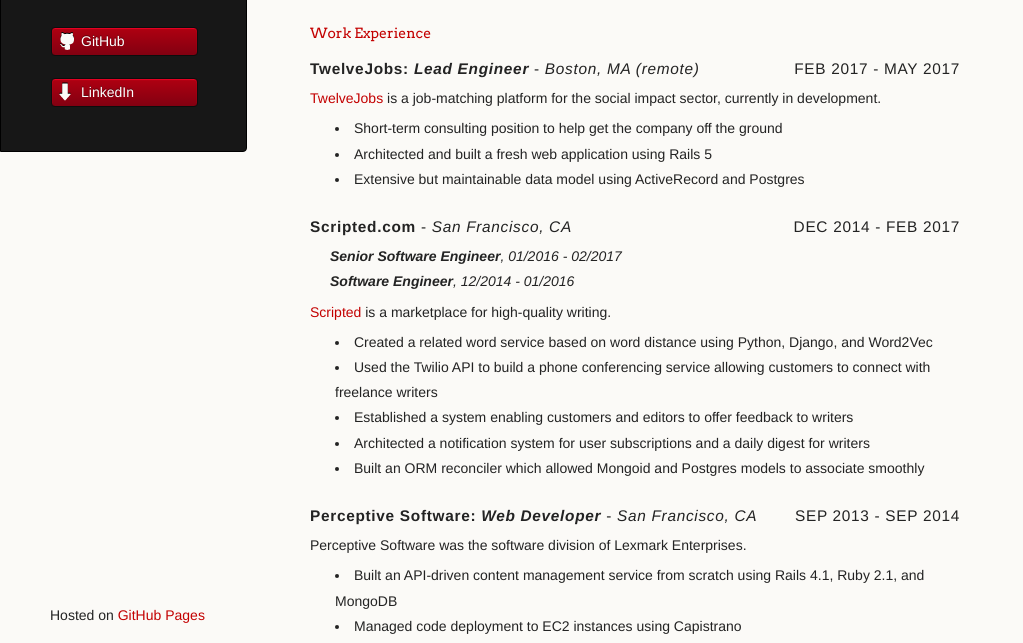
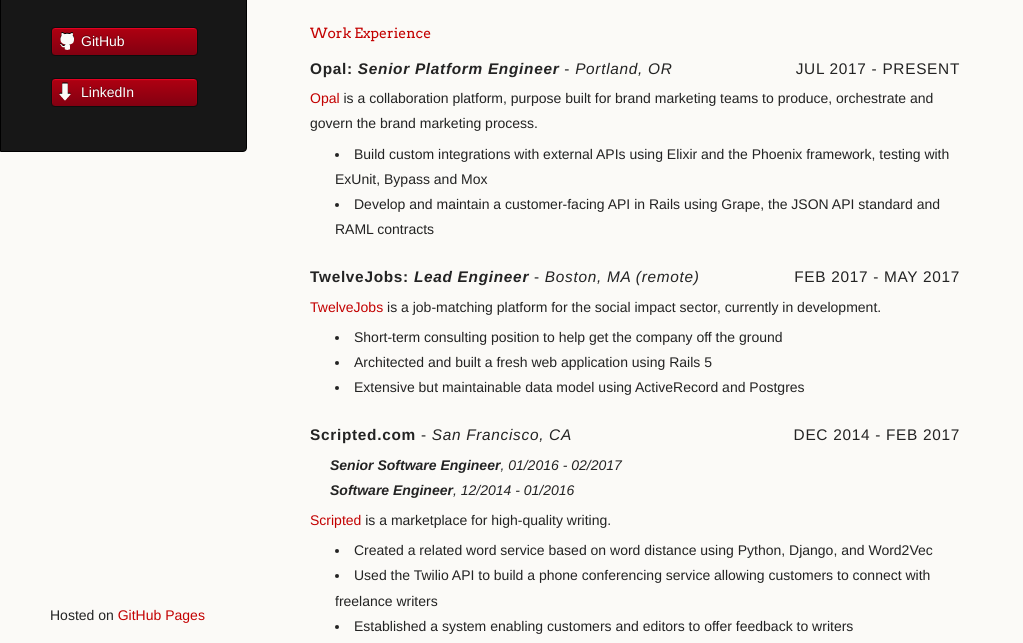
Before and after one commit to jmschles/jmschles.github.io, a plain HTML site: page index.html in a window 1280 px wide. Shown: the part 157-800 px from the top of the page, without its empty margins (0-1023 px from the left). Drawn offline with Linux system fonts and the light colour scheme.

Commit message:
add Opal

```diff
--- a/index.html
+++ b/index.html
@@ -42,6 +42,15 @@
         <h4>
           <a name="work-experience" class="anchor" href="#work-experience"><span class="octicon octicon-link">Work Experience</span></a>
         </h4>
+
+        <p class="position-header">
+          <strong>Opal: <em>Senior Platform Engineer</em></strong> - <em>Portland, OR</em><span class="float-right">JUL 2017 - PRESENT</span>
+        </p>
+        <p class="description"><a target="_blank" href="https://workwithopal.com/">Opal</a> is a collaboration platform, purpose built for brand marketing teams to produce, orchestrate and govern the brand marketing process.
+        <ul>
+          <li>Build custom integrations with external APIs using Elixir and the Phoenix framework, testing with ExUnit, Bypass and Mox</li>
+          <li>Develop and maintain a customer-facing API in Rails using Grape, the JSON API standard and RAML contracts</li>
+        </ul>
 
         <p class="position-header">
           <strong>TwelveJobs: <em>Lead Engineer</em></strong> - <em>Boston, MA (remote)</em><span class="float-right">FEB 2017 - MAY 2017</span>
```
